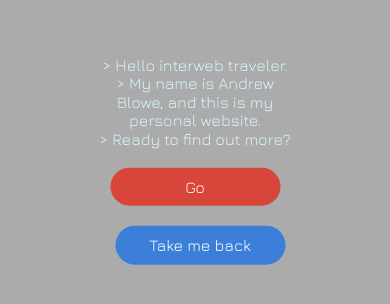
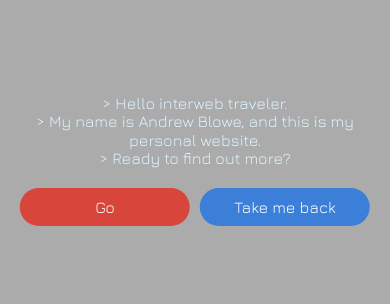
Before and after one commit to tehandyb/gatsby-profile-site, a Gatsby site: page / in a window 390 px wide. Shown: the part 262-566 px from the top of the page. Built offline with nearby package versions, Linux system fonts and the light colour scheme; Gatsby itself is replaced by a stand-in of ours.

Commit message:
fixed mobile style issues on splash page

```diff
--- a/src/components/Layout.scss
+++ b/src/components/Layout.scss
@@ -8,7 +8,7 @@
     left: 50%;
     position: absolute;
     transform: translateX(-50%) translateY(-50%);
-    width: 50%;
+    width: 95%;
     margin: auto;
     text-align: center;
     color: white;
@@ -54,7 +54,7 @@
       width: 120px;
       text-align: center;
       margin-top: 20px;
-
+      margin-right: 10px;
       &:hover {
         background: #e32114;
       }
@@ -68,7 +68,7 @@
       width: 120px;
       text-align: center;
       margin-top: 20px;
-      margin-left: 10px;
+
       &:hover {
         background: #006eff;
       }
```
